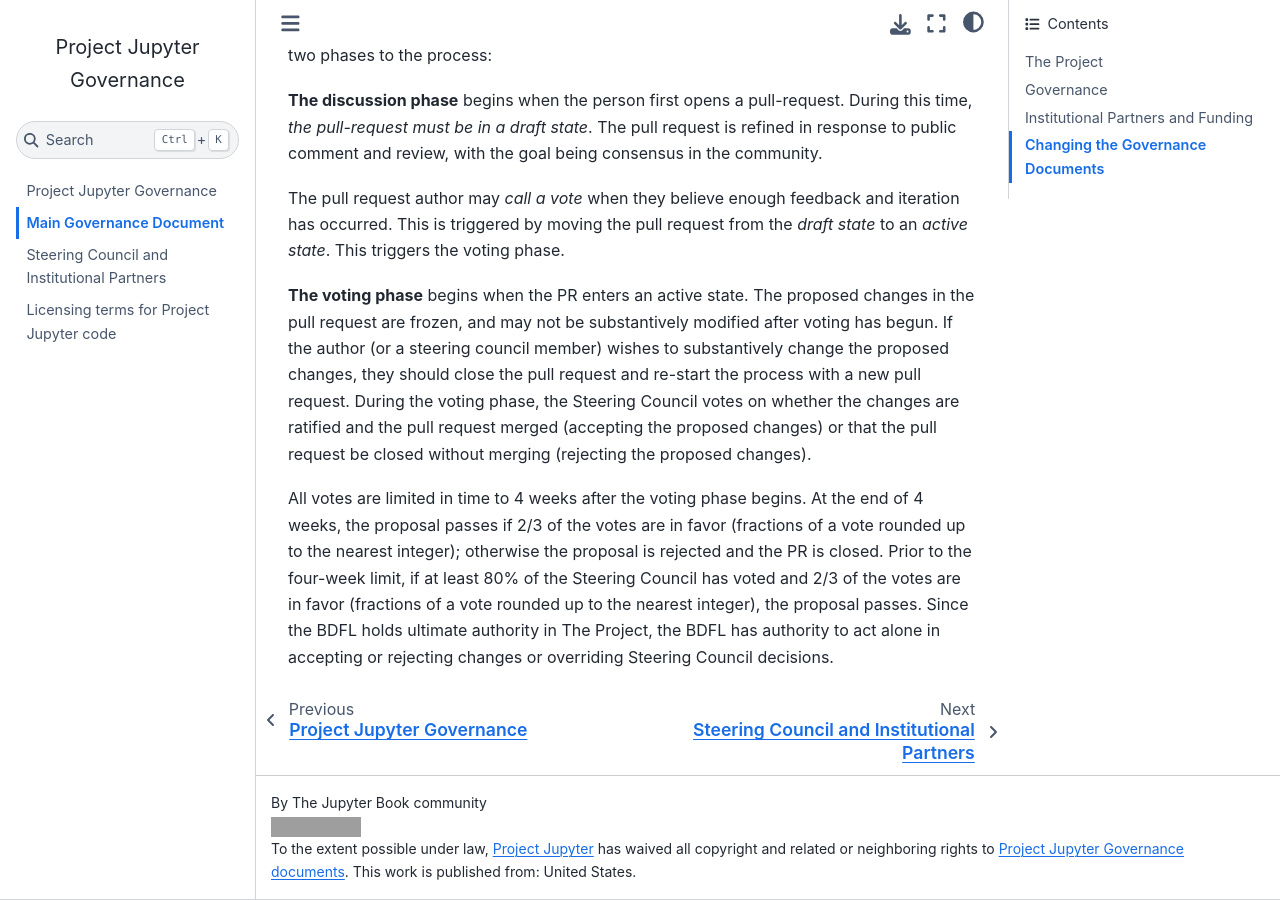
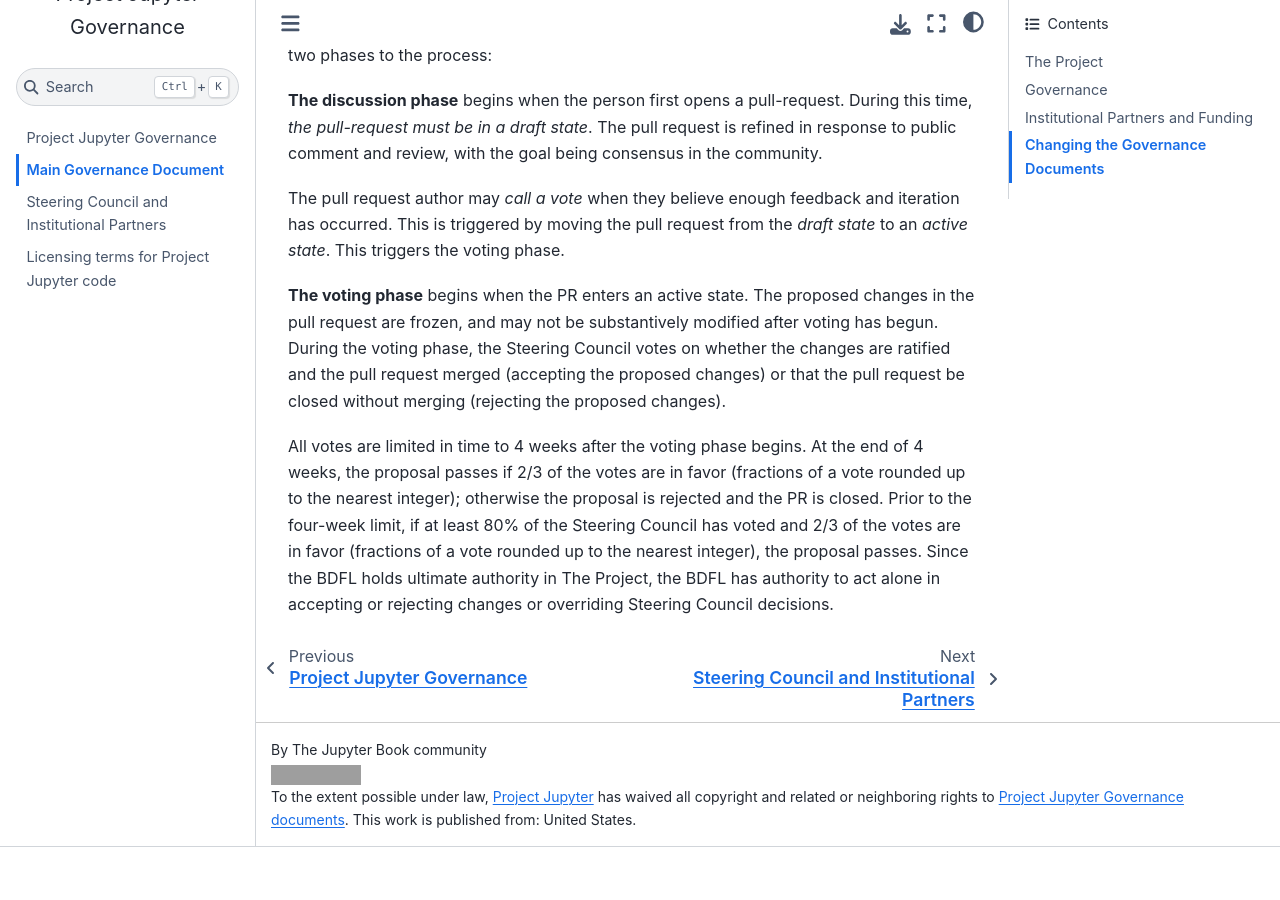
Before and after one commit to jupyter/governance, a Jupyter Book: the page built from governance.md, in a window 1280 px wide and 900 px high, scrolled down 7550 px. Built offline with Jupyter Book 1.0.4 settings and Sphinx 7.4.7 and the Sphinx Book theme 1.1.4, drawn with Linux system fonts in a browser that asks for light colours; pages that are not in the unit, such as notebooks, are missing from menus; after the commit the page ends 8397 px from its top, so only the background shows below that; grey boxes are pictures that could not be loaded.

Commit message:
Update governance.md
Co-authored-by: Jason Grout <jasongrout@users.noreply.github.com>

```diff
--- a/governance.md
+++ b/governance.md
@@ -339,9 +339,7 @@
 
 **The voting phase** begins when the PR enters an active state. The proposed changes
 in the pull request are frozen, and may not be substantively modified after voting
-has begun. If the author (or a steering council member) wishes to substantively change
-the proposed changes, they should close the pull request and re-start the process
-with a new pull request. During the voting phase, the Steering Council
+has begun. During the voting phase, the Steering Council
 votes on whether the changes are ratified and the pull request merged (accepting the proposed changes) or
 that the pull request be closed without merging (rejecting the proposed changes).
 
```
